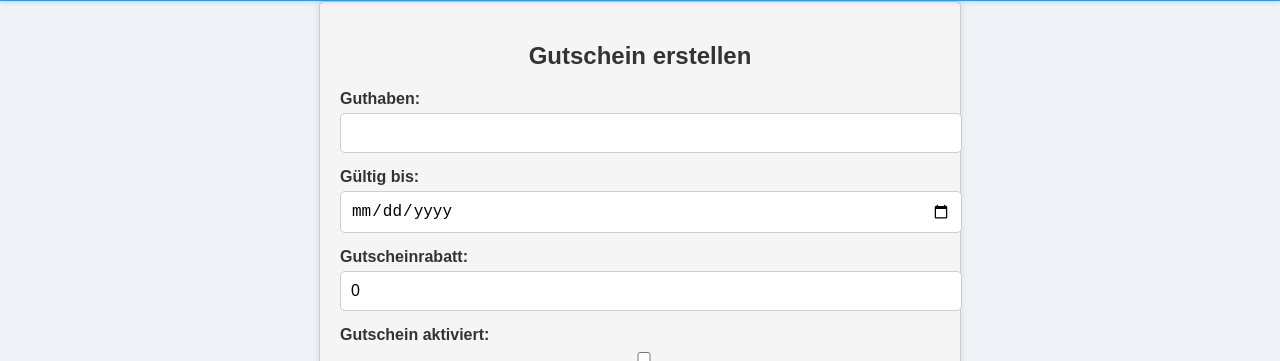
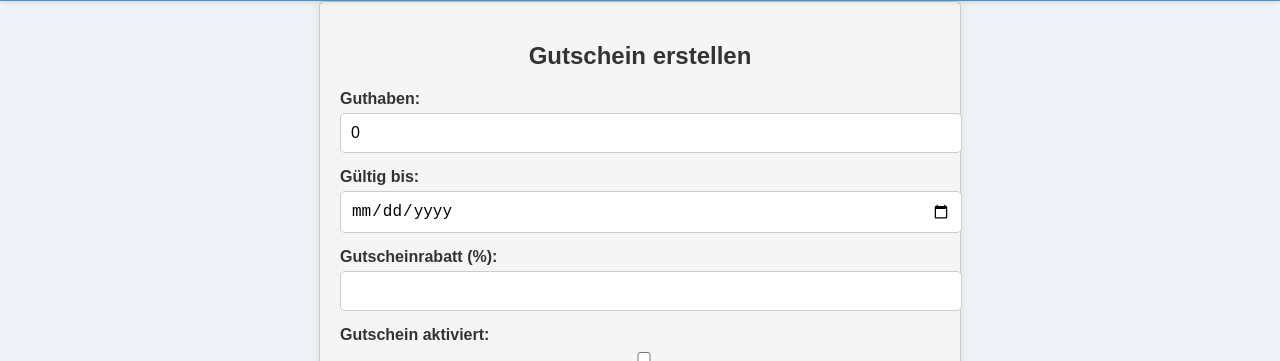
Before and after one commit to tbs-dienste/webfrostend, a React (Create React App) app: page /gutschein in a window 1280 px wide. Shown: the part 79-440 px from the top of the page. Built offline with nearby package versions, Linux system fonts and the light colour scheme; what @react-pdf/renderer would draw is missing.

Commit message:
jujfdljf

```diff
--- a/src/components/Gutschein/AlleGutscheine.jsx
+++ b/src/components/Gutschein/AlleGutscheine.jsx
@@ -48,7 +48,7 @@ const AlleGutscheine = () => {
             setGutscheine(updatedGutscheine);
         } catch (error) {
             console.error(error);
-            alert('Es gab ein Problem beim Aktivieren des Gutscheins. Bitte versuchen Sie es später erneut.');
+            alert('Es gab ein Problem beim Deaktivieren des Gutscheins. Bitte versuchen Sie es später erneut.');
         }
     };
 
@@ -79,7 +79,11 @@ const AlleGutscheine = () => {
                     <li key={gutschein.id} className="gutschein-item">
                         <div className="gutschein-details">
                             <span>Gutscheincode: <strong>{gutschein.gutscheincode}</strong></span>
-                            <span>Betrag: <strong>{gutschein.guthaben} CHF</strong></span>
+                            {gutschein.gutscheinrabatt > 0 ? (
+                                <span>Rabatt: <strong>{gutschein.gutscheinrabatt * 100} %</strong></span> // Umrechnung in Prozent
+                            ) : (
+                                <span>Betrag: <strong>{gutschein.guthaben} CHF</strong></span>
+                            )}
                         </div>
                         <div className="switch-container">
                             <span className={`gutschein-aktiviert ${gutschein.gutscheinaktiviert ? 'aktiviert' : 'nicht-aktiviert'}`}>
--- a/src/components/Gutschein/GutscheinErstellung.jsx
+++ b/src/components/Gutschein/GutscheinErstellung.jsx
@@ -3,18 +3,19 @@ import axios from 'axios';
 import './GutscheinErstellung.scss';
 
 const GutscheinErstellung = () => {
-  const [guthaben, setGuthaben] = useState('');
+  const [guthaben, setGuthaben] = useState(0); // Standardwert auf 0 setzen
   const [gueltigBis, setGueltigBis] = useState('');
-  const [gutscheinrabatt, setGutscheinrabatt] = useState(0);
+  const [gutscheinrabatt, setGutscheinrabatt] = useState('');
   const [gutscheinaktiviert, setGutscheinaktiviert] = useState(false);
   const [message, setMessage] = useState('');
 
   const handleCreateGutschein = async () => {
     try {
+      const rabattInDezimal = gutscheinrabatt ? parseFloat(gutscheinrabatt) / 100 : 0; // Umwandlung von 20 in 0.2
       const gutschein = {
         guthaben,
         gueltigBis,
-        gutscheinrabatt,
+        gutscheinrabatt: rabattInDezimal,
         gutscheinaktiviert
       };
 
@@ -24,6 +25,14 @@ const GutscheinErstellung = () => {
     } catch (error) {
       console.error('Fehler beim Erstellen des Gutscheins:', error);
       setMessage('Es gab ein Problem beim Erstellen des Gutscheins. Bitte versuchen Sie es später erneut.');
+    }
+  };
+
+  const handleGutscheinrabattChange = (e) => {
+    const value = e.target.value;
+    setGutscheinrabatt(value);
+    if (value) {
+      setGuthaben(0); // Setzt guthaben auf 0, wenn gutscheinrabatt gesetzt ist
     }
   };
 
@@ -38,6 +47,7 @@ const GutscheinErstellung = () => {
             id="guthaben"
             value={guthaben}
             onChange={(e) => setGuthaben(e.target.value)}
+            disabled={!!gutscheinrabatt} // Deaktiviert das Feld, wenn gutscheinrabatt gesetzt ist
           />
         </div>
         <div className="form-group">
@@ -50,12 +60,12 @@ const GutscheinErstellung = () => {
           />
         </div>
         <div className="form-group">
-          <label htmlFor="gutscheinrabatt">Gutscheinrabatt:</label>
+          <label htmlFor="gutscheinrabatt">Gutscheinrabatt (%):</label>
           <input
             type="number"
             id="gutscheinrabatt"
             value={gutscheinrabatt}
-            onChange={(e) => setGutscheinrabatt(parseFloat(e.target.value))}
+            onChange={handleGutscheinrabattChange}
           />
         </div>
         <div className="form-group">
```
